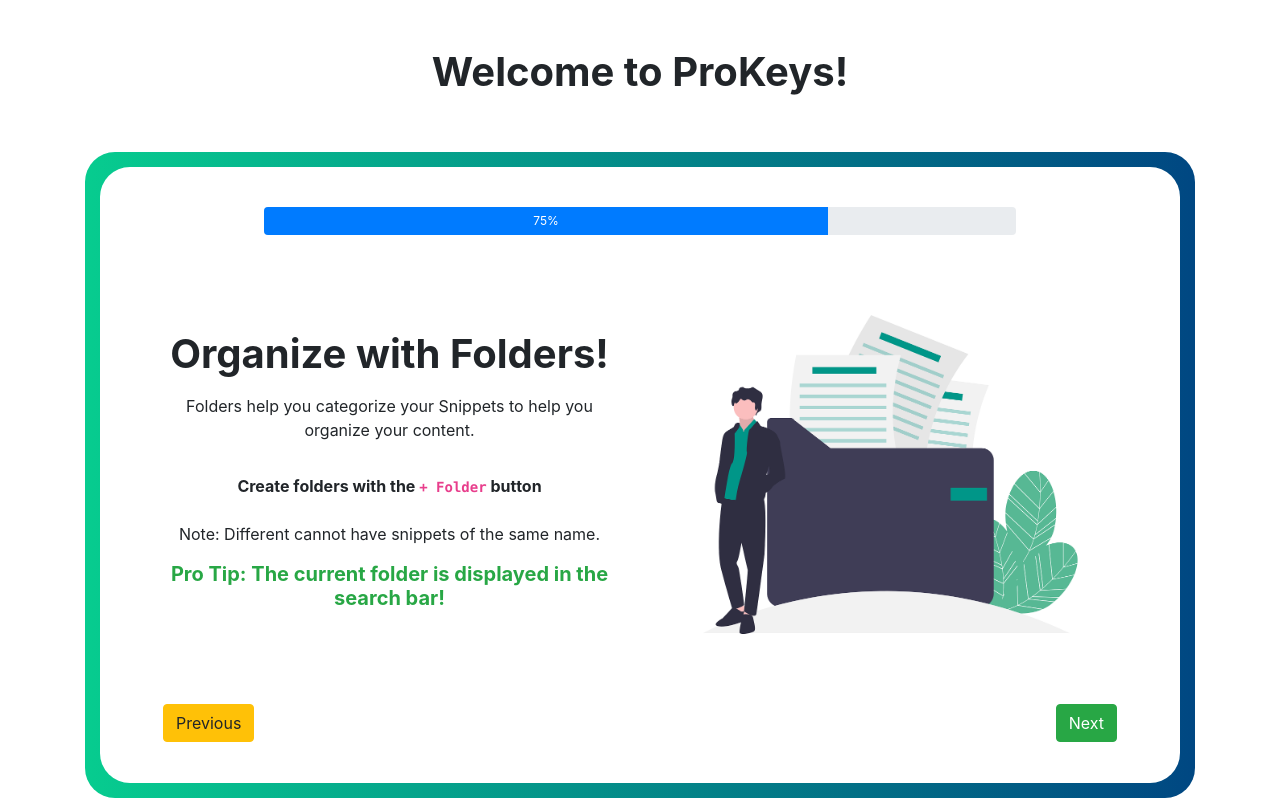
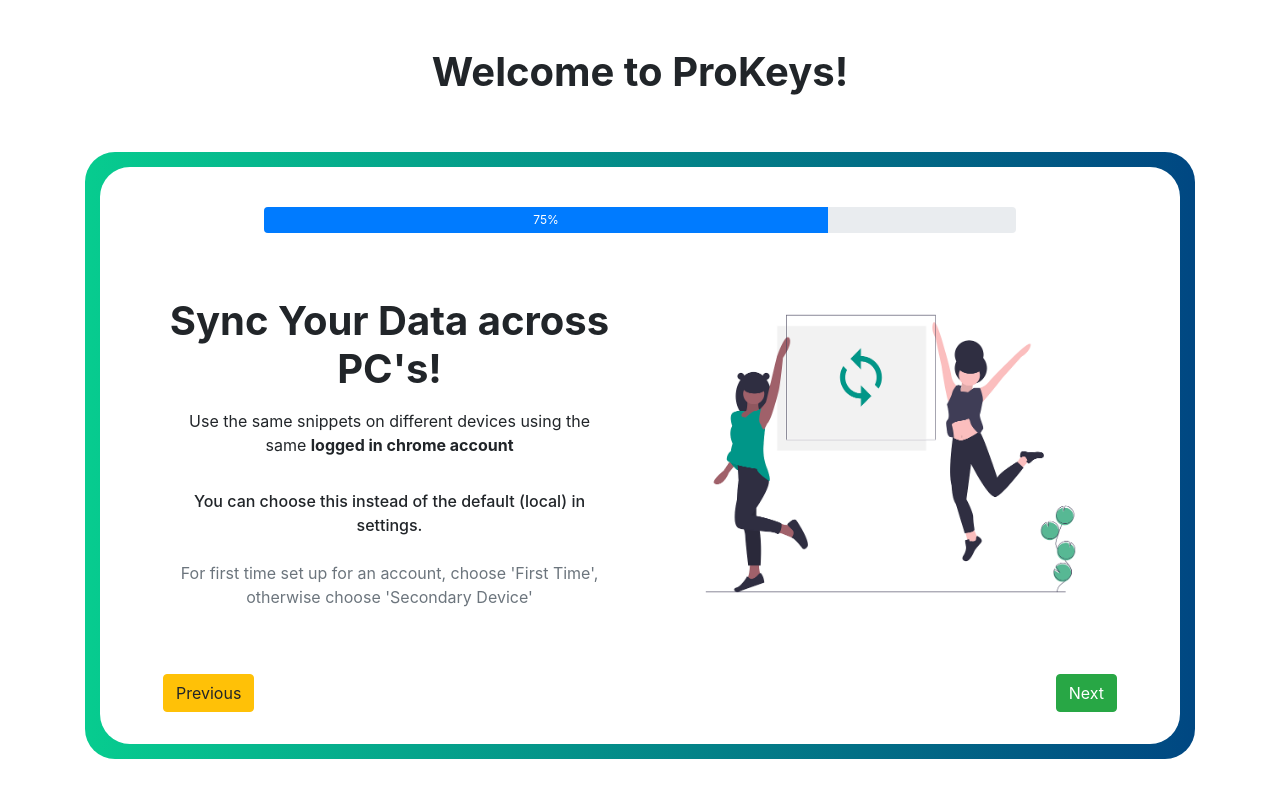
Before and after one commit to jaidevshriram/ProKeys-Frontend, a React (Create React App) app in the folder onboarding/: page / in a window 1280 px wide. Built offline with nearby package versions, Linux system fonts and the light colour scheme.

Commit message:
Added Sync Data

```diff
--- a/onboarding/src/App.js
+++ b/onboarding/src/App.js
@@ -4,13 +4,14 @@
 import Placeholders from './Placeholders';
 import Folders from './Folders';
 import ControlData from './ControlData';
+import Sync from './Sync';
 
 export default class App extends React.Component {
 
   constructor(props) {
     super(props);
     this.state = {
-      progress: 3,
+      progress: 5,
     }
   }
 
@@ -36,6 +37,7 @@
       case 2: component = <Placeholders />; break;
       case 3: component = <Folders />; break;
       case 4: component = <ControlData />; break;
+      case 5: component = <Sync />; break;
       default: break;
     }
 
--- /dev/null
+++ b/onboarding/src/Sync.js
@@ -0,0 +1,38 @@
+import React from 'react';
+
+import sync from './img/sync.png';
+
+export default class Sync extends React.Component {
+	render() {
+		return (
+			<React.Fragment>
+
+				<div className="progress w-75 mx-auto" style={{height: "5%"}}>
+				  <div className="progress-bar" Role="progressbar" style={{ width: "75%"}} aria-valuenow="25" aria-valuemin="0" aria-valuemax="100">75%</div>
+				</div>
+
+		        <div className="container-fluid h-75 pt-5">
+		        	<div className="row h-100">
+		        		<div className="col d-flex align-self-center justify-content-center">
+		        			<div className="container-fluid ">
+		        				<div className="row ">
+		        					<div className="col">
+		        						<h1 className="font-weight-bold">Sync Your Data across PC's!</h1>
+		        						<p className="pt-2 pb-3">Use the same snippets on different devices using the same <span className="font-weight-bold">logged in chrome account</span></p>
+
+		        						<span className="h6">You can choose this instead of the default (local) in settings.</span>
+		        						<br/><br/>
+		        						<span className="text-muted">For first time set up for an account, choose 'First Time', otherwise choose 'Secondary Device'</span>
+		        					</div>
+		        				</div>
+		        			</div>
+		        		</div>
+						<div className="col">
+							<img src={sync} className="img-fluid" alt="folder"/>
+						</div>
+		        	</div>
+		        </div>
+	        </React.Fragment>
+		);
+	}
+}
```
Also changed, not shown: onboarding/src/img/sync.png (added).
